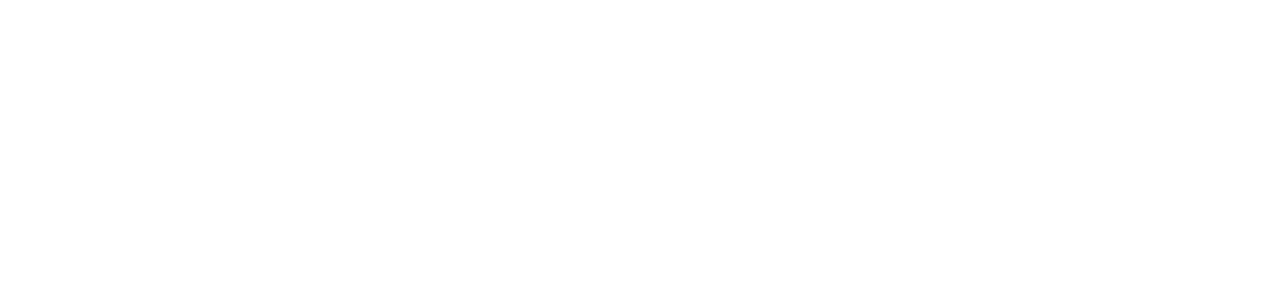
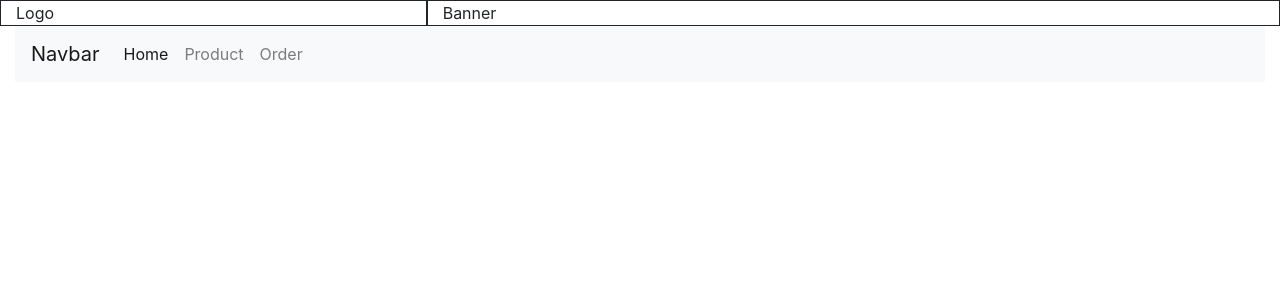
Before and after one commit to LocTM/baitap_M5, a React (Create React App) app in the folder bt_demo/: page /home in a window 1280 px wide. Before the commit this address had no page. Shown: the top 300 px of the page. Built offline with nearby package versions, Linux system fonts and the light colour scheme.

Commit message:
route Home

```diff
--- a/bt_demo/src/App.js
+++ b/bt_demo/src/App.js
@@ -3,6 +3,7 @@ import Login from "./pages/Login";
 import Register from "./pages/Register";
 import {Route, Router, Routes} from "react-router";
 import Admin from "./pages/admin/Admin";
+import Home from "./pages/home/Home";
 
 function App() {
 
@@ -13,6 +14,8 @@ function App() {
                     <Route path={''} element={<Login></Login>}></Route>
                     <Route path={'register'} element={<Register></Register>}></Route>
                     <Route path={'admin'} element={<Admin></Admin>}></Route>
+                    <Route path={'home'} element={<Home></Home>}></Route>
+
                 </Routes>
 
             </div>
--- a/bt_demo/src/components/Logo.js
+++ b/bt_demo/src/components/Logo.js
@@ -1,7 +1,7 @@
 export default function Logo() {
     return (
         <>
-            <div className="col-8" style={{border: '1px solid'}}>
+            <div className="col-4" style={{border: '1px solid'}}>
                 Logo
             </div>
         </>
--- a/bt_demo/src/pages/home/Home.js
+++ b/bt_demo/src/pages/home/Home.js
@@ -1,12 +1,17 @@
 import Navbar from "../../components/Navbar";
 import {Outlet} from "react-router";
+import Logo from "../../components/Logo";
+import Banner from "../../components/Banner";
 
 export default function Home() {
     return (
         <>
 
-            <Navbar></Navbar>
-            <h1>Home page</h1>
+            <div className="row">
+                <Logo></Logo>
+                <Banner></Banner>
+                <Navbar></Navbar>
+            </div>
         </>
     )
 }
```
